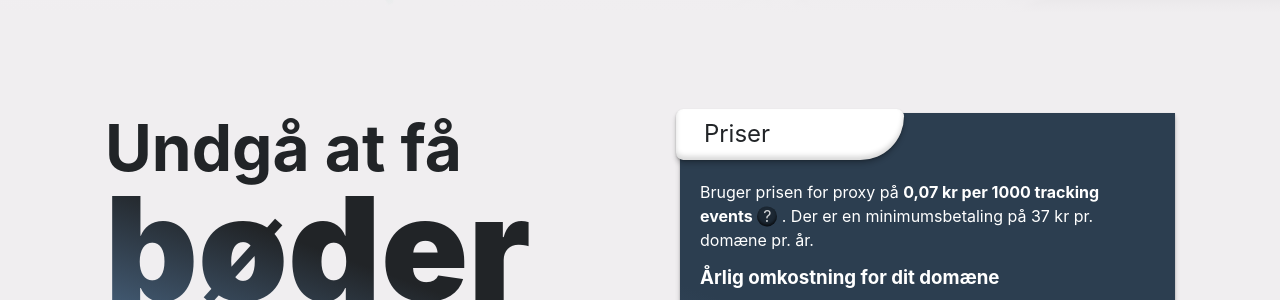
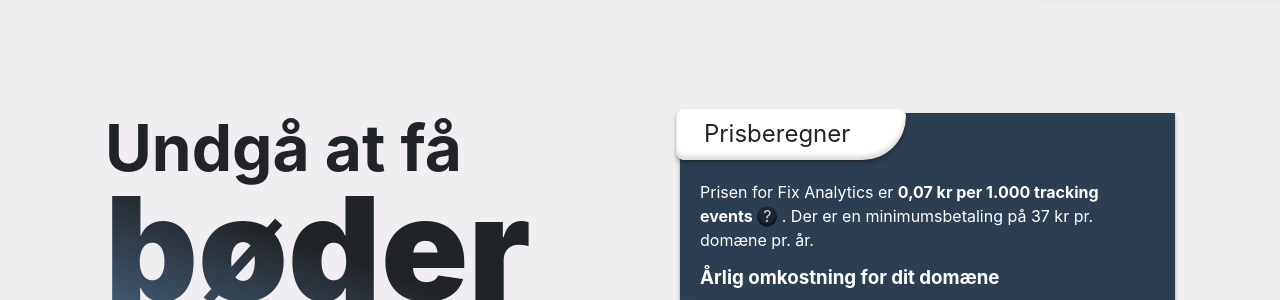
Before and after one commit to derangeddk/deranged.dk, a Jekyll site: the page built from da/fix-analytics/index.html, in a window 1280 px wide. Shown: the part 631-931 px from the top of the page. Built offline with Jekyll 4.4.1, drawn with Linux system fonts in a browser that asks for light colours.

Commit message:
Text fixes

```diff
--- a/da/fix-analytics/index.html
+++ b/da/fix-analytics/index.html
@@ -13,10 +13,10 @@ text_content:
     title_start: Undgå at få<br>
     title_big: bøder
     body: TODO
-    pricing_title: Priser
-    pricing_body1: Bruger prisen for proxy på <strong>0,07 kr per 1000 tracking events</strong>
+    pricing_title: Prisberegner
+    pricing_body1: Prisen for Fix Analytics er <strong>0,07 kr per 1.000 tracking events</strong>
     pricing_body2: Der er en minimumsbetaling på 37 kr pr. domæne pr. år.
-    pricing_tooltip: A tracking event is usually a page visit, but you may also be tracking special events in order to gather information on user behavior on your site.
+    pricing_tooltip: Et tracking-event er ofte blot et besøg på din webside, men der kan være specielle tracking-events på din side, som samler mere information of brugeren opførelse.
     pricing_form_title: Årlig omkostning for dit domæne
     pricing_form_based_on: baseret på
     pricing_form_daily_visitors: Daglige besøgende
--- a/fix-analytics/index.html
+++ b/fix-analytics/index.html
@@ -13,8 +13,8 @@ text_content:
     title_start: Avoid getting<br>
     title_big: fined
     body: TODO
-    pricing_title: Pricing
-    pricing_body1: Using the proxy costs <strong>€ 0.01 per 1000 tracking events</strong>
+    pricing_title: Pricing calculator
+    pricing_body1: Using Fix Analytics costs <strong>€ 0.01 per 1.000 tracking events</strong>
     pricing_body2: There is a minimum payment of € 5 per domain per year.
     pricing_tooltip: A tracking event is usually a page visit, but you may also be tracking special events in order to gather information on user behavior on your site.
     pricing_form_title: Annual cost for your domain
```
